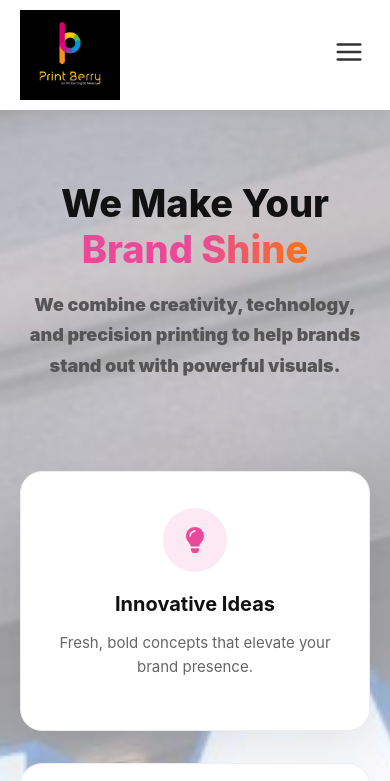
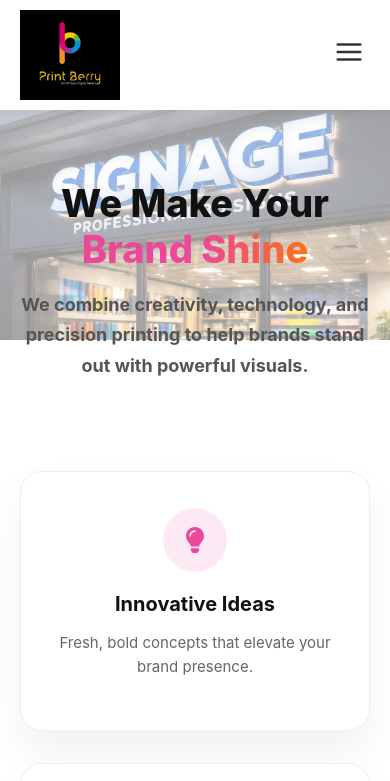
Before and after one commit to pathapatisneha2025-commits/Print-berry, a React (Create React App) app: page /about in a window 390 px wide. Shown: the top 781 px of the page. Built offline with nearby package versions, Linux system fonts and the light colour scheme.

Commit message:
changes made

```diff
--- a/src/pages/AboutPage.js
+++ b/src/pages/AboutPage.js
@@ -45,7 +45,6 @@ export default function AboutPage() {
       style={{
         ...styles.page,
         padding: isMobile ? "0px 20px 60px" : styles.page.padding,
-            backgroundSize: isMobile ? "cover" : "contain", // 👈 here
 
       }}
     >
@@ -195,6 +194,7 @@ const styles = {
   url("/3Dsignage.jpeg")
 `,
 
+    backgroundSize: "contain",
 backgroundRepeat: "no-repeat",
 backgroundPosition: "top center",
   },
@@ -216,7 +216,7 @@ backgroundPosition: "top center",
     WebkitBackgroundClip: "text",
     WebkitTextFillColor: "transparent",
   },
-subText: { fontSize: "18px", color: "#555", lineHeight: "1.7", fontWeight: "900" },  cardsContainer: { display: "grid", gridTemplateColumns: "repeat(3, 1fr)", gap: "32px", marginBottom: "70px" },
+subText: { fontSize: "18px", color: "#555", lineHeight: "1.7", fontWeight: "700" },  cardsContainer: { display: "grid", gridTemplateColumns: "repeat(3, 1fr)", gap: "32px", marginBottom: "70px" },
   card: { background: "#fff", border: "1px solid #eee", borderRadius: "22px", padding: "36px 28px", textAlign: "center", transition: "all 0.35s ease", boxShadow: "0 20px 40px rgba(0,0,0,0.06)" },
   iconWrap: { width: "64px", height: "64px", margin: "0 auto 18px", borderRadius: "50%", display: "flex", alignItems: "center", justifyContent: "center", background: "rgba(236,72,153,0.12)", fontSize: "26px", color: "#ec4899" },
   cardTitle: { fontSize: "20px", fontWeight: "700", marginBottom: "12px" },
```
